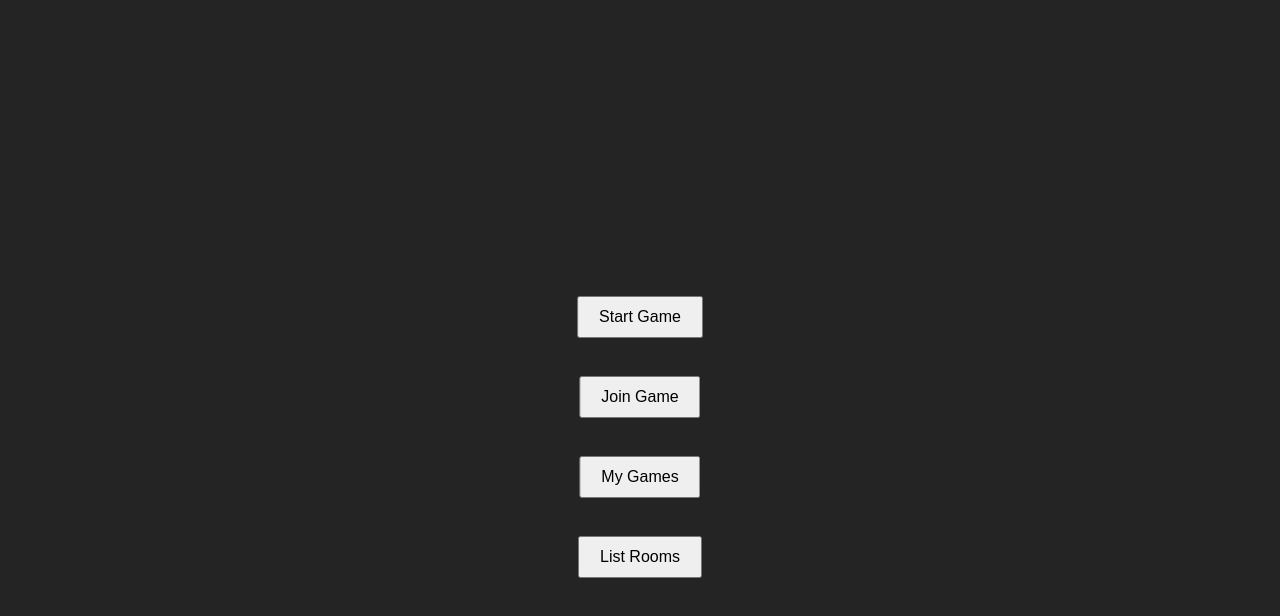
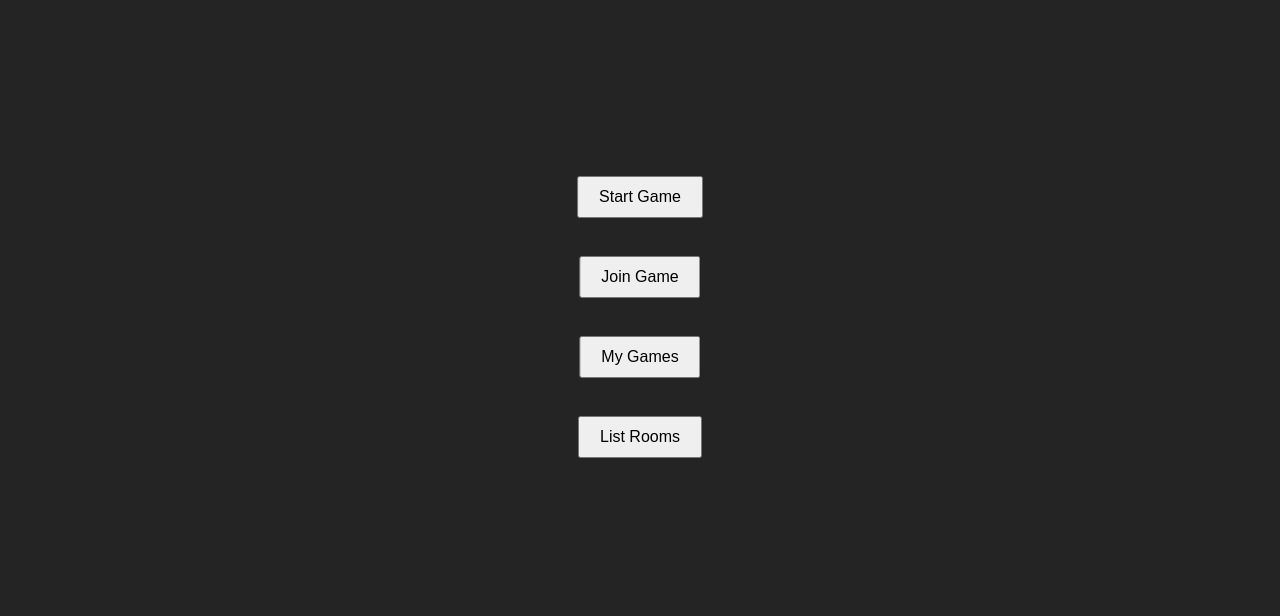
Before and after one commit to mherradon01/chess-tfm, a website built with Vite: page index.html in a window 1280 px wide. Shown: the part 104-720 px from the top of the page. Built offline with nearby package versions, Linux system fonts and the light colour scheme.

Commit message:
adjust button positions for improved layout and remove unnecessary CSS properties

```diff
--- a/index.html
+++ b/index.html
@@ -93,21 +93,21 @@
     }
 
     #start-game-button {
-      top: 50%;
+      top: 35%;
     }
 
     #join-game-button {
-      top: 60%;
+      top: 45%;
       /* Adjust the position of the Join Game button */
     }
 
     #my-games-button {
-      top: 70%;
+      top: 55%;
       /* Adjust the position of the My Games button */
     }
 
     #list-rooms-button {
-      top: 80%;
+      top: 65%;
       /* Adjust the position of the List Rooms button */
     }
 
--- a/src/style.css
+++ b/src/style.css
@@ -102,6 +102,7 @@ body {
 
 #pgn-table table {
   border-collapse: collapse;
+  /* border-right: 1px solid #ddd; /* Add right border */
   width: 100%;
 }
 
@@ -115,7 +116,6 @@ body {
   color: #fff; /* White text color */
   text-align: center;
   position: sticky;
-  top: 0;
   z-index: 1;
 }
 
```
